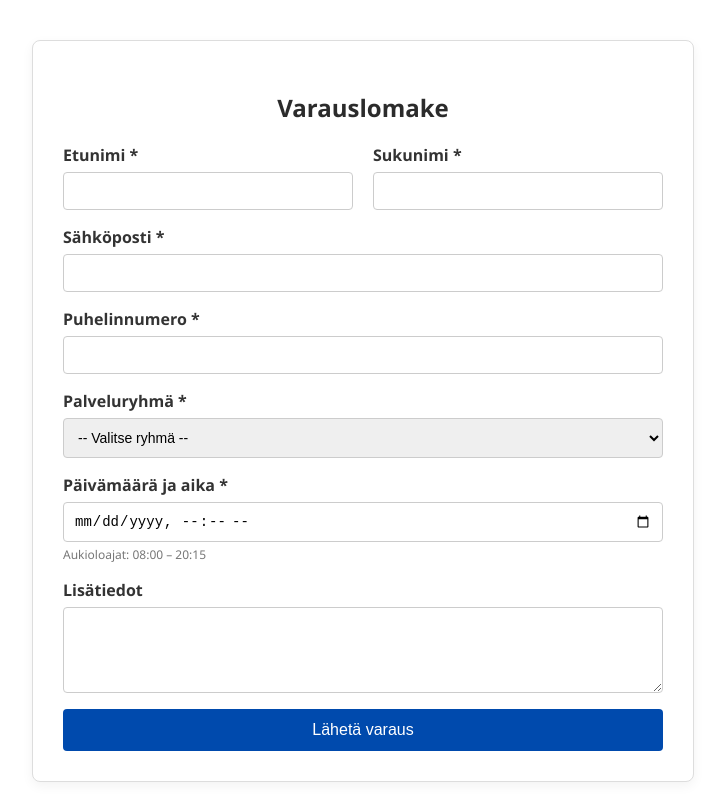
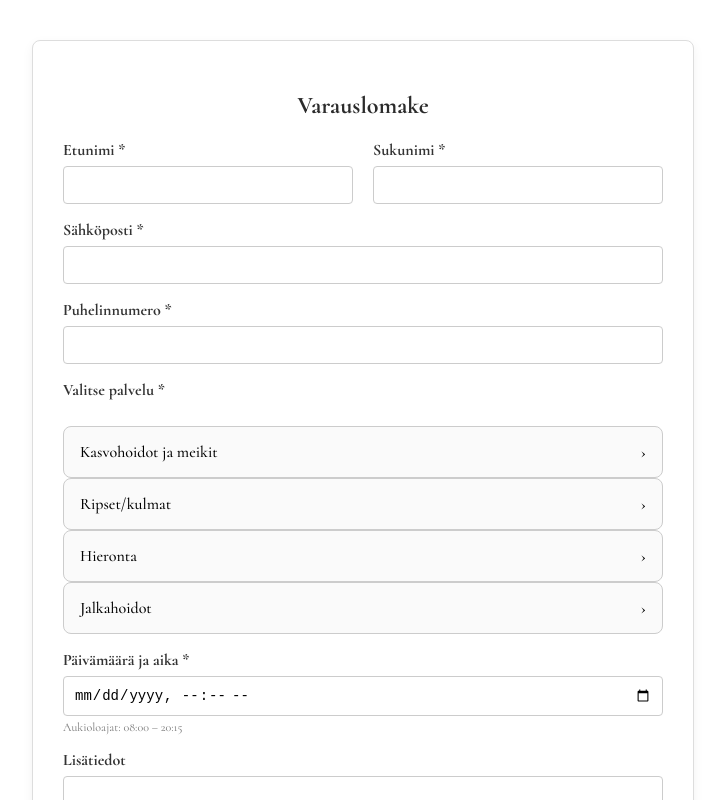
Before and after one commit to KiraMuss/AndersonStudio, a React (Vite) app in the folder booking-app/: page / in a window 1280 px wide. Shown: the top 800 px of the page, without its empty margins (277-1002 px from the left). Built offline with nearby package versions, Linux system fonts and the light colour scheme.

Commit message:
ServiceSelector creation

```diff
--- a/booking-app/index.html
+++ b/booking-app/index.html
@@ -3,6 +3,12 @@
   <head>
     <meta charset="UTF-8" />
     <link rel="icon" type="image/svg+xml" href="/vite.svg" />
+    <link rel="preconnect" href="https://fonts.googleapis.com" />
+    <link rel="preconnect" href="https://fonts.gstatic.com" crossorigin />
+    <link
+      href="https://fonts.googleapis.com/css2?family=Cormorant:ital,wght@0,300..700;1,300..700&display=swap"
+      rel="stylesheet"
+    />
     <meta name="viewport" content="width=device-width, initial-scale=1.0" />
     <title>AndersoStudio</title>
   </head>
--- a/booking-app/src/BookingForm.css
+++ b/booking-app/src/BookingForm.css
@@ -5,7 +5,7 @@
   background-color: #ffffff;
   border: 1px solid #ddd;
   border-radius: 8px;
-  font-family: "Segoe UI", Tahoma, Geneva, Verdana, sans-serif;
+  font-family: "Cormorant", serif;
   box-shadow: 0 4px 12px rgba(0, 0, 0, 0.05);
 }
 
@@ -102,3 +102,78 @@ textarea {
 .submit-message.error {
   color: #c70000;
 }
+
+.service-selector {
+  margin-top: 20px;
+}
+
+.category-button {
+  width: 100%;
+  display: flex;
+  justify-content: space-between;
+  align-items: center;
+  background: #fafafa;
+  border: 1px solid #ccc;
+  border-radius: 8px;
+  padding: 14px 16px;
+  font-family: "Cormorant", serif;
+  font-size: 16px;
+  font-weight: 500;
+  cursor: pointer;
+  transition: 0.2s;
+}
+
+.category-button:hover {
+  background-color: #f0f0f0;
+}
+
+.arrow {
+  font-size: 18px;
+}
+
+.sub-services {
+  padding: 10px 0 0 0;
+}
+
+.service-option {
+  display: flex;
+  align-items: flex-start;
+  border: 1px solid #ddd;
+  border-radius: 6px;
+  margin-top: 10px;
+  padding: 12px;
+  cursor: pointer;
+  gap: 12px;
+  background-color: #fff;
+  transition: 0.2s;
+}
+
+.service-option:hover {
+  background-color: #f9f9f9;
+}
+
+.service-option input[type="radio"] {
+  margin-top: 5px;
+}
+
+.service-content {
+  flex: 1;
+}
+
+.service-name {
+  font-weight: bold;
+  margin-bottom: 4px;
+}
+
+.service-description {
+  font-size: 14px;
+  color: #555;
+  white-space: pre-wrap;
+}
+
+.service-price {
+  font-weight: 600;
+  color: #222;
+  min-width: 50px;
+  text-align: right;
+}
--- a/booking-app/src/BookingForm.jsx
+++ b/booking-app/src/BookingForm.jsx
@@ -1,32 +1,7 @@
 import React, { useState } from "react";
+import ServiceSelector from "./ServiceSelector";
 import "./BookingForm.css";
 
-// Service groups with sub-services
-const serviceGroups = {
-  "Kasvohoidot ja meikit": [
-    "Juhlameikki",
-    "Päivämeikki",
-    "Ultraäänipuhdistus",
-    "Kasvohoito",
-    "Täydellinen kasvohoito",
-    "Rentouttava kasvohoito",
-  ],
-  "Ripset/kulmat": [
-    "Ripsien värjäys",
-    "Kulmien värjäys ja muotoilu",
-    "Ripsien ja kulmien värjäys ja muotoilu",
-    "Kulmien laminointi",
-    "Kulmien laminointi( organic)",
-  ],
-  Hieronta: [
-    "Klassinen hieronta (30 min)",
-    "Klassinen hieronta (45 min)",
-    "Intialainen päähieronta",
-  ],
-  Jalkahoidot: ["Jalkahoito", "Spa-jalkahoito"],
-};
-
-// Time range validation: 08:00 – 20:15
 const isTimeUnavailable = (dateObj) => {
   if (!(dateObj instanceof Date)) return true;
   const hour = dateObj.getHours();
@@ -42,7 +17,6 @@ const BookingForm = () => {
     sukunimi: "",
     sahkoposti: "",
     puhelin: "",
-    palveluRyhmä: "",
     palvelu: "",
     aika: "",
     lisatiedot: "",
@@ -54,13 +28,7 @@ const BookingForm = () => {
 
   const handleChange = (e) => {
     const { name, value } = e.target;
-
-    // Reset palvelu when changing palveluRyhmä
-    if (name === "palveluRyhmä") {
-      setFormData((prev) => ({ ...prev, [name]: value, palvelu: "" }));
-    } else {
     setFormData((prev) => ({ ...prev, [name]: value }));
-    }
   };
 
   const validate = () => {
@@ -71,7 +39,6 @@ const BookingForm = () => {
       errs.sahkoposti = "Virheellinen sähköposti";
     if (!/^(?:\+358|0)\d{7,14}$/.test(formData.puhelin))
       errs.puhelin = "Virheellinen puhelinnumero";
-    if (!formData.palveluRyhmä) errs.palveluRyhmä = "Valitse palveluryhmä";
     if (!formData.palvelu) errs.palvelu = "Valitse palvelu";
     if (!formData.aika) {
       errs.aika = "Valitse päivä ja aika";
@@ -86,58 +53,36 @@ const BookingForm = () => {
     return errs;
   };
 
-  const handleSubmit = (e) => {
+  const handleSubmit = async (e) => {
     e.preventDefault();
     const errs = validate();
     setErrors(errs);
-    if (Object.keys(errs).length) return;
+    if (Object.keys(errs).length > 0) return;
 
-    console.log("Form data:", formData);
-    setSubmitMessage("🧪 (DEMO) Varauksen tiedot tulostettu konsoliin.");
+    setIsSubmitting(true);
+    setSubmitMessage("");
 
-    // Сброс формы
+    const backendUrl = "https://anderson-studio.org/api/booking"; // или временно убери axios
+
+    try {
+      await axios.post(backendUrl, formData);
+      setSubmitMessage("Kiitos! Varauksesi on lähetetty onnistuneesti.");
       setFormData({
         etunimi: "",
         sukunimi: "",
         sahkoposti: "",
         puhelin: "",
-      palveluRyhmä: "",
         palvelu: "",
         aika: "",
         lisatiedot: "",
       });
+    } catch (error) {
+      console.error(error);
+      setSubmitMessage("Tapahtui virhe. Yritä uudelleen.");
+    } finally {
+      setIsSubmitting(false);
+    }
   };
-
-  //   const handleSubmit = async (e) => {
-  //     e.preventDefault();
-  //     const errs = validate();
-  //     setErrors(errs);
-  //     if (Object.keys(errs).length) return;
-
-  //     setIsSubmitting(true);
-  //     setSubmitMessage("");
-  //     const backendUrl = "https://anderson-studio.org/api/booking";
-
-  //     try {
-  //       await axios.post(backendUrl, formData);
-  //       setSubmitMessage("Kiitos! Varauksesi on lähetetty onnistuneesti.");
-  //       setFormData({
-  //         etunimi: "",
-  //         sukunimi: "",
-  //         sahkoposti: "",
-  //         puhelin: "",
-  //         palveluRyhmä: "",
-  //         palvelu: "",
-  //         aika: "",
-  //         lisatiedot: "",
-  //       });
-  //     } catch (error) {
-  //       console.error(error);
-  //       setSubmitMessage("Tapahtui virhe. Yritä uudelleen.");
-  //     } finally {
-  //       setIsSubmitting(false);
-  //     }
-  //   };
 
   return (
     <div className="booking-form-container">
@@ -201,50 +146,15 @@ const BookingForm = () => {
         </div>
 
         <div className="form-group">
-          <label htmlFor="palveluRyhmä">Palveluryhmä *</label>
-          <select
-            id="palveluRyhmä"
-            name="palveluRyhmä"
-            value={formData.palveluRyhmä}
-            onChange={handleChange}
-            required
-          >
-            <option value="" disabled>
-              -- Valitse ryhmä --
-            </option>
-            {Object.keys(serviceGroups).map((group) => (
-              <option key={group} value={group}>
-                {group}
-              </option>
-            ))}
-          </select>
-          {errors.palveluRyhmä && (
-            <span className="error">{errors.palveluRyhmä}</span>
-          )}
-        </div>
-
-        {formData.palveluRyhmä && (
-          <div className="form-group">
-            <label htmlFor="palvelu">Palvelu *</label>
-            <select
-              id="palvelu"
-              name="palvelu"
-              value={formData.palvelu}
-              onChange={handleChange}
-              required
-            >
-              <option value="" disabled>
-                -- Valitse palvelu --
-              </option>
-              {serviceGroups[formData.palveluRyhmä].map((service) => (
-                <option key={service} value={service}>
-                  {service}
-                </option>
-              ))}
-            </select>
+          <label>Valitse palvelu *</label>
+          <ServiceSelector
+            selectedService={formData.palvelu}
+            onSelect={(value) =>
+              setFormData((prev) => ({ ...prev, palvelu: value }))
+            }
+          />
           {errors.palvelu && <span className="error">{errors.palvelu}</span>}
         </div>
-        )}
 
         <div className="form-group">
           <label>Päivämäärä ja aika *</label>
--- /dev/null
+++ b/booking-app/src/ServiceSelector.jsx
@@ -0,0 +1,154 @@
+import React, { useState } from "react";
+import "./BookingForm.css";
+
+const serviceData = {
+  "Kasvohoidot ja meikit": [
+    {
+      name: "Rentouttava kasvohoito",
+      description:
+        "Rentouttava ja kosteuttava kasvohoito. (Alkupuhdistuksen, kuorinnan, hieronnan, naamion, hoitovoiteen.)",
+      price: 35,
+    },
+    {
+      name: "Ultraäänipuhdistus",
+      description:
+        "Ultraäänipuhdistus on tehokas ja hellävarainen ihon syväpuhdistus ja kuorinta, joka samalla aktivoi ihon toimintoja.",
+      price: 45,
+    },
+    {
+      name: "Kasvohoito",
+      description:
+        "Alkupuhdistus, kuorinta ja yhdessä kosmetologin kanssa valittavat terapiat. Kesto max 60 min.",
+      price: 40,
+    },
+    {
+      name: "Täydellinen kasvohoito",
+      description:
+        "Alkupuhdistus, kuorinta ja yhdessä kosmetologin kanssa valittavat terapiat. Kesto max 90 min.",
+      price: 60,
+    },
+    {
+      name: "Juhlameikki",
+      description: "Juhlameikki kuvauksia tai illanviettoa varten.",
+      price: 45,
+    },
+    {
+      name: "Päivämeikki",
+      description: "Kevyt meikki päiväkäyttöön.",
+      price: 30,
+    },
+  ],
+  "Ripset/kulmat": [
+    {
+      name: "Ripsien värjäys",
+      description: "Ripsien värjäys kestovärillä.",
+      price: 10,
+    },
+    {
+      name: "Kulmien värjäys ja muotoilu",
+      description: "Kulmien muotoilu ja värjäys kestovärillä.",
+      price: 15,
+    },
+    {
+      name: "Ripsien ja kulmien värjäys ja muotoilu",
+      description:
+        "Ripsien ja kulmien värjäys kestovärillä sekä kulmien muotoilu.",
+      price: 25,
+    },
+    {
+      name: "Kulmien laminointi",
+      description: "Kulmakarvojen laminointi, värjäys & muotoilu",
+      price: 40,
+    },
+    {
+      name: "Kulmien laminointi( organic)",
+      description: `Organic Brow on täysin luonnonmukainen hoitotuote`,
+      price: 35,
+    },
+  ],
+  Hieronta: [
+    {
+      name: "Klassinen hieronta (30 min)",
+      description:
+        "Klassinen hieronta on lihaksia monipuolisesti muokkaavaa ja rentouttavaa hierontaa.",
+      price: 30,
+    },
+    {
+      name: "Klassinen hieronta (45 min)",
+      description:
+        "Klassinen hieronta on lihaksia monipuolisesti muokkaavaa ja rentouttavaa hierontaa.",
+      price: 40,
+    },
+    {
+      name: "Intialainen päähieronta",
+      description:
+        "Intialainen päähieronta. Hoito tehdään hiuspohjalle ja niskan alueelle.",
+      price: 30,
+    },
+  ],
+  Jalkahoidot: [
+    {
+      name: "Jalkahoito",
+      description:
+        "Kylpy, kovettumien poisto, kynsien leikkaus, kynsinauhojen ja ongelmakohtien hoito sekä voide. Sisältää kynsien lakkauksen.",
+      price: 45,
+    },
+    {
+      name: "Spa-jalkahoito",
+      description:
+        "Kylpy, kuorinta, kovettumien poisto, kynsien leikkaus, kynsinauhojen hoito, hieronta sekä voide. Sisältää kynsien lakkauksen.",
+      price: 60,
+    },
+  ],
+};
+
+const ServiceSelector = ({ selectedService, onSelect }) => {
+  const [expandedCategory, setExpandedCategory] = useState(null);
+
+  const handleCategoryToggle = (category) => {
+    setExpandedCategory((prev) => (prev === category ? null : category));
+  };
+
+  return (
+    <div className="service-selector">
+      {Object.entries(serviceData).map(([category, services]) => (
+        <div key={category} className="service-category">
+          <button
+            className="category-button"
+            onClick={() => handleCategoryToggle(category)}
+          >
+            <span>{category}</span>
+            <span className="arrow">
+              {expandedCategory === category ? "˄" : "›"}
+            </span>
+          </button>
+
+          {expandedCategory === category && (
+            <div className="sub-services">
+              {services.map((service) => (
+                <label key={service.name} className="service-option">
+                  <input
+                    type="radio"
+                    name="palvelu"
+                    value={service.name}
+                    checked={selectedService === service.name}
+                    onChange={() => onSelect(service.name)}
+                  />
+                  <div className="service-content">
+                    <div className="service-name">{service.name}</div>
+                    <div className="service-description">
+                      {service.description}
+                    </div>
+                  </div>
+                  <div className="service-price">{service.price}€</div>
+                </label>
+              ))}
+            </div>
+          )}
+        </div>
+      ))}
+    </div>
+  );
+};
+
+export default ServiceSelector;
```
Lines whose indentation alone changed are shown as unchanged.
